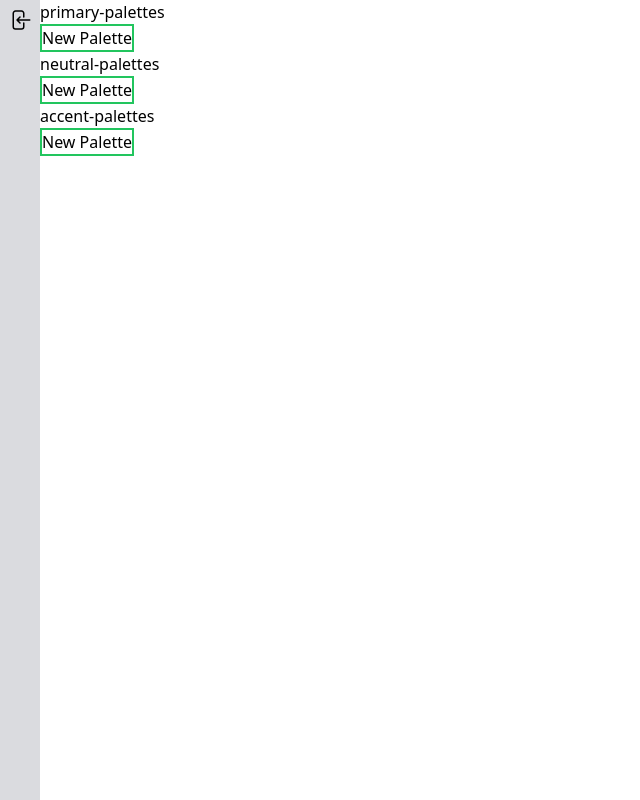
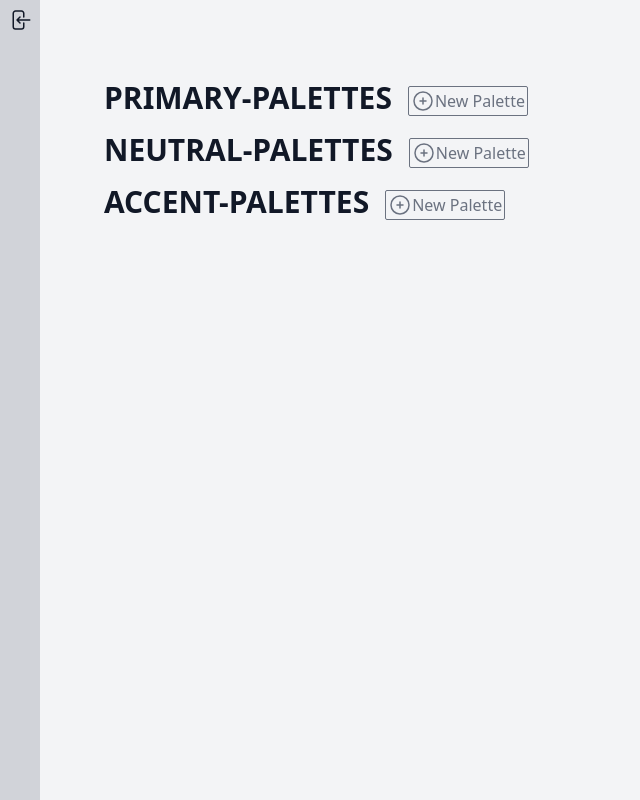
Before and after one commit to KhamEn/scheme-bank, a React (Vite) app: page / in a window 1280 px wide. Shown: the whole page, without its empty margins (0-640 px from the left). Built offline with nearby package versions, Linux system fonts and the light colour scheme; no server answers; the database is empty.

Commit message:
Style scheme page component

```diff
--- a/package.json
+++ b/package.json
@@ -24,6 +24,7 @@
     "autoprefixer": "^10.4.13",
     "postcss": "^8.4.18",
     "prettier": "2.7.1",
+    "prettier-plugin-tailwindcss": "^0.1.13",
     "tailwindcss": "^3.2.1",
     "vite": "^3.2.0"
   }
--- a/src/components/App.jsx
+++ b/src/components/App.jsx
@@ -9,7 +9,7 @@ function App() {
   return (
     <>
       <QueryClientProvider client={queryClient}>
-        <div className="flex flex-row">
+        <div className="flex flex-row bg-gray-100 text-gray-900">
           <Sidebar />
           <SchemePage />
         </div>
--- a/src/components/navbar/SchemeListItem.jsx
+++ b/src/components/navbar/SchemeListItem.jsx
@@ -12,7 +12,7 @@ const SchemeListItem = ({ id, name }) => {
   if (isLoading) {
     return (
       <li
-        className=" p-1 m-2 border rounded border-black text-black bg-white hover:cursor-pointer hover:bg-black/50 hover:text-white/80"
+        className=" m-2 rounded border border-black bg-white p-1 text-black hover:cursor-pointer hover:bg-black/50 hover:text-white/80"
         onClick={handleClick}
       >
         {name}
@@ -22,7 +22,7 @@ const SchemeListItem = ({ id, name }) => {
     if (data.id === id) {
       return (
         <li
-          className="p-1 m-2 border rounded border-black  bg-black  text-white hover:cursor-pointer"
+          className="m-2 rounded border border-black bg-black  p-1  text-white hover:cursor-pointer"
           onClick={handleClick}
         >
           {name}
@@ -31,7 +31,7 @@ const SchemeListItem = ({ id, name }) => {
     } else {
       return (
         <li
-          className=" p-1 m-2 border rounded border-black bg-white text-black hover:cursor-pointer hover:bg-black/80 hover:text-white/80"
+          className=" m-2 rounded border border-black bg-white p-1 text-black hover:cursor-pointer hover:bg-black/80 hover:text-white/80"
           onClick={handleClick}
         >
           {name}
--- a/src/components/navbar/SidebarCollapsed.jsx
+++ b/src/components/navbar/SidebarCollapsed.jsx
@@ -2,7 +2,7 @@ import { ArrowRightOnRectangleIcon } from "@heroicons/react/24/outline";
 
 const SidebarCollapsed = ({ expandSidebar }) => {
   return (
-    <nav className={"p-2 h-screen bg-gray-500/25 "}>
+    <nav className={"h-screen bg-gray-500/25 p-2 "}>
       <ul>
         <button onClick={expandSidebar}>
           <ArrowRightOnRectangleIcon className=" h-6 w-6 " />
--- a/src/components/navbar/SidebarExpanded.jsx
+++ b/src/components/navbar/SidebarExpanded.jsx
@@ -18,7 +18,7 @@ const SidebarExpanded = ({ collapseSidebar }) => {
   }
 
   return (
-    <nav className={"h-screen p-2 flex flex-col bg-gray-500/25 "}>
+    <nav className={"flex h-screen flex-col bg-gray-500/25 p-2"}>
       <ul>
         <button onClick={collapseSidebar}>
           <ArrowLeftOnRectangleIcon className=" h-6 w-6" />
--- a/src/components/scheme-page/Palette.jsx
+++ b/src/components/scheme-page/Palette.jsx
@@ -4,6 +4,11 @@ import useGetCurrentSchemeIdQuery from "../../database/hooks/schemes/useGetCurre
 import useUpdateColorsMutation from "../../database/hooks/colors/useUpdateColorsMutation";
 import useRenamePaletteMutation from "../../database/hooks/palettes/useRenamePaletteMutation";
 import RenameModalDialog from "../ui/RenameModalDialog";
+import {
+  TrashIcon,
+  PlusCircleIcon,
+  PencilSquareIcon,
+} from "@heroicons/react/24/outline";
 
 const Palette = ({ paletteType, docId, name, colors }) => {
   const { data, isLoading } = useGetCurrentSchemeIdQuery();
@@ -64,13 +69,19 @@ const Palette = ({ paletteType, docId, name, colors }) => {
   function listColorBlocks() {
     return colors.map((color, index) => {
       return (
-        <div key={`${docId}${color}${index}`}>
-          <div style={{ backgroundColor: color }}>{color}</div>
+        <div key={`${docId}${color}${index}`} className=" m-2 w-24 ">
+          <div
+            className="h-24 w-24 rounded-full"
+            style={{ backgroundColor: color }}
+          ></div>
+          <input type="text" value="name" className=" mt-1 w-full" />
+          <div>{color}</div>
           <button
             onClick={() => handleDeleteColorClick()(index)}
-            className=" border-4 border-red-500"
+            className="btn btn-delete flex w-full items-center justify-around p-[1px]  text-xs font-light"
           >
-            Delete Color Block
+            <TrashIcon className=" inline-block h-4" />
+            <span>Delete Color</span>
           </button>
         </div>
       );
@@ -78,27 +89,32 @@ const Palette = ({ paletteType, docId, name, colors }) => {
   }
 
   return (
-    <div className=" border border-gray-500">
+    <div className="mt-4 w-max max-w-prose rounded-md border border-gray-300 p-1 ">
+      <header className="flex items-center border-b border-gray-300 p-1">
         <h3>{name}</h3>
         <button
-        onClick={() => setIsOpen(true)}
-        className=" bg-gray-500 border-2 border-green-500"
+          onClick={handleAddColorClick}
+          className="btn btn-create ml-3 flex items-center p-[2px] text-sm font-light"
         >
-        Rename Palette
+          <PlusCircleIcon className=" inline-block h-5" />
+          <span>New Color</span>
         </button>
         <button
-        className=" bg-red-500 border-2 border-black"
+          onClick={() => setIsOpen(true)}
+          className="btn btn-update ml-3 flex items-center p-[2px] text-sm font-light"
+        >
+          <PencilSquareIcon className="inline-block h-5" />
+          <span>Rename Palette</span>
+        </button>
+        <button
+          className="btn btn-delete ml-3 flex items-center p-[2px] text-sm font-light"
           onClick={handleDeletePaletteClick}
         >
-        Delete Palette
+          <TrashIcon className=" inline-block h-5" />
+          <span>Delete Palette</span>
         </button>
-      <button
-        onClick={handleAddColorClick}
-        className=" bg-green-500 border-2 border-black"
-      >
-        + Add Color
-      </button>
-      <div>{listColorBlocks()}</div>
+      </header>
+      <div className="flex  flex-wrap ">{listColorBlocks()}</div>
       <RenameModalDialog
         rename={handleRenamePaletteClick}
         originalName={name}
--- a/src/components/scheme-page/PaletteGroup.jsx
+++ b/src/components/scheme-page/PaletteGroup.jsx
@@ -1,3 +1,4 @@
+import { PlusCircleIcon } from "@heroicons/react/24/outline";
 import useAddPaletteMutation from "../../database/hooks/palettes/useAddPaletteMutation";
 import useGetCurrentSchemeIdQuery from "../../database/hooks/schemes/useGetCurrentSchemeIdQuery";
 import useGetAllPalettesQuery from "../../database/hooks/palettes/useGetAllPalettesQuery";
@@ -38,14 +39,18 @@ const PaletteGroup = ({ groupName }) => {
   }
 
   return (
-    <div>
-      <h1>{groupName}</h1>
-      <button
-        onClick={handleNewPaletteClick}
-        className=" border-2 border-green-500"
-      >
-        New Palette
-      </button>
+    <div className="mt-4">
+      <header className="flex items-end ">
+        <h1 className=" uppercase">{groupName}</h1>
+        <button
+          onClick={handleNewPaletteClick}
+          className="btn btn-create ml-4 flex items-center p-[2px]"
+        >
+          <PlusCircleIcon className=" inline-block h-6 " />
+          <span className="">New Palette</span>
+        </button>
+      </header>
+
       {!isLoading && listPalettes()}
     </div>
   );
--- a/src/components/scheme-page/SchemePage.jsx
+++ b/src/components/scheme-page/SchemePage.jsx
@@ -3,7 +3,7 @@ import { FIRESTORE_COLLECTION } from "../../database/Enums";
 
 const SchemePage = () => {
   return (
-    <div>
+    <div className="m-16 ">
       <PaletteGroup groupName={FIRESTORE_COLLECTION.primaryPalettes} />
       <PaletteGroup groupName={FIRESTORE_COLLECTION.neutralPalettes} />
       <PaletteGroup groupName={FIRESTORE_COLLECTION.accentPalettes} />
--- a/src/database/Enums.js
+++ b/src/database/Enums.js
@@ -10,7 +10,7 @@ const FIRESTORE_COLLECTION = {
 const PALETTE_GROUP = {
   primary: "primary",
   neutral: "neutral",
-    accent: "accent"
-}
+  accent: "accent",
+};
 
-  export {FIRESTORE_COLLECTION, PALETTE_GROUP}
+export { FIRESTORE_COLLECTION, PALETTE_GROUP };
--- a/src/database/firestore-config.js
+++ b/src/database/firestore-config.js
@@ -8,10 +8,10 @@ const firebaseConfig = {
   storageBucket: "palette-bank.appspot.com",
   messagingSenderId: "1059735556440",
   appId: "1:1059735556440:web:1419101fa2e8f686af552d",
-  measurementId: "G-8PELP3B3JQ"
+  measurementId: "G-8PELP3B3JQ",
 };
 
 const app = initializeApp(firebaseConfig);
 const db = getFirestore(app);
 
-export default db
+export default db;
--- a/src/index.css
+++ b/src/index.css
@@ -1,3 +1,29 @@
 @tailwind base;
+
+h1{
+    @apply text-3xl font-bold
+}
+
+h3 {
+    @apply text-xl font-semibold
+}
+
 @tailwind components;
+
+.btn {
+    @apply rounded-sm border border-gray-500 text-gray-500
+}
+
+.btn-create {
+    @apply  hover:border-gray-100 hover:bg-green-900 hover:text-gray-100
+}
+
+.btn-update {
+    @apply  hover:border-gray-100 hover:bg-blue-900 hover:text-gray-100
+}
+
+.btn-delete {
+    @apply  hover:border-gray-100 hover:bg-red-900 hover:text-gray-100
+}
+
 @tailwind utilities;
```
Also changed, not shown: 1 other file (tests, documents, lock files or other folders). Lines whose indentation alone changed are shown as unchanged.
